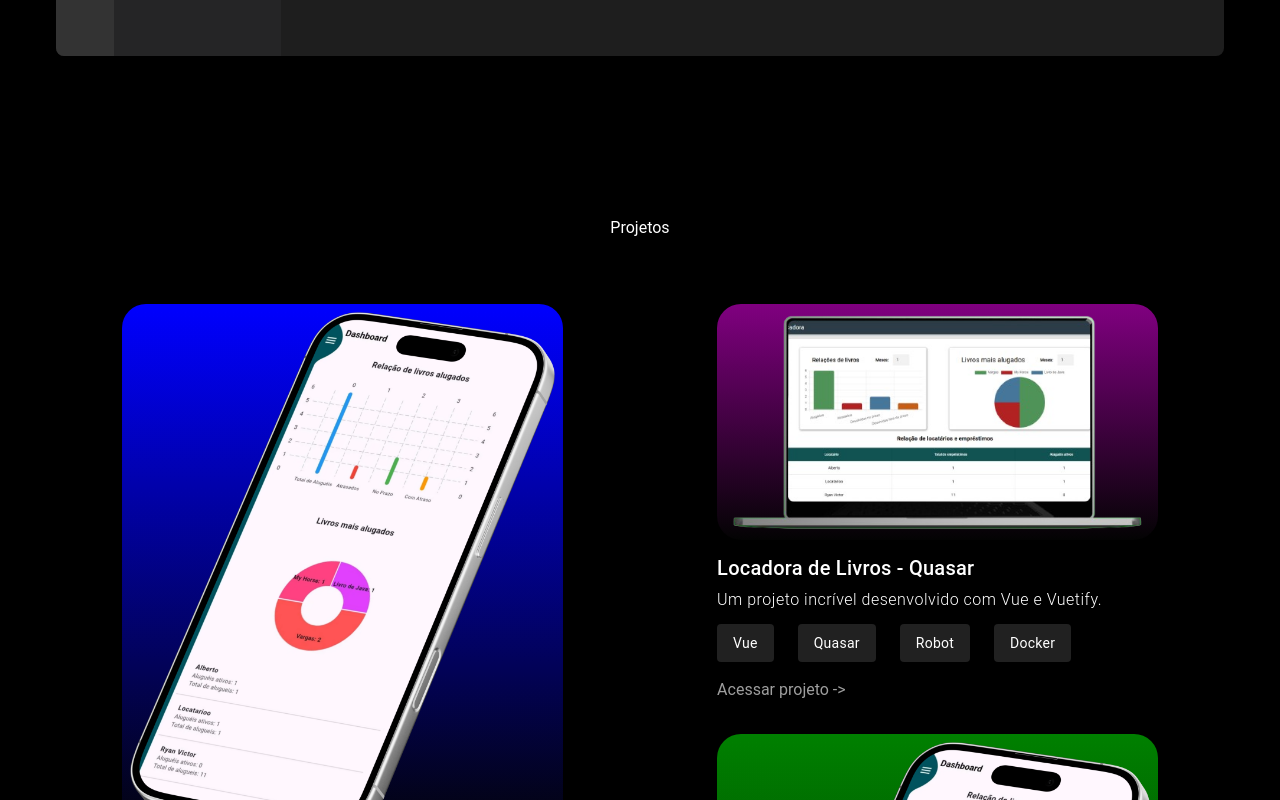
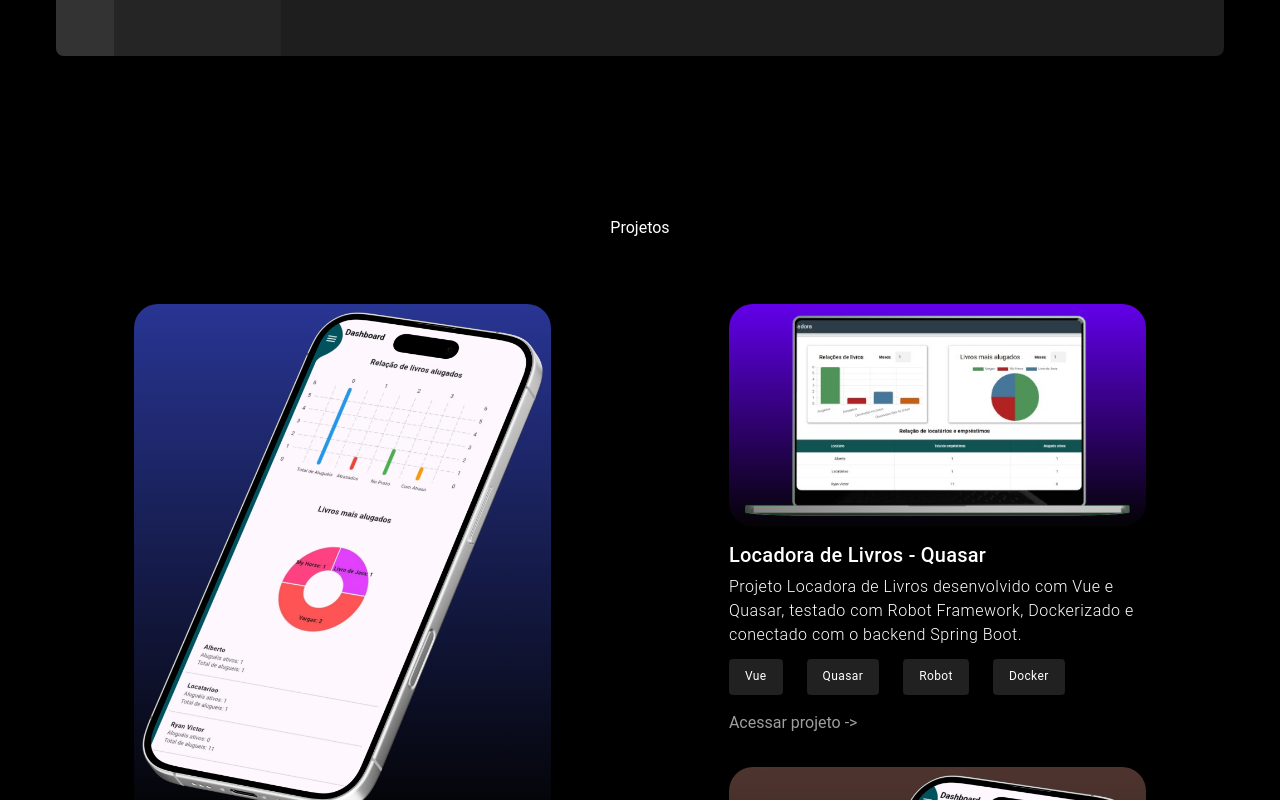
Before and after one commit to RyanVictorDev/Portifolio-RyanVictorDev, a Vue app in the folder portifolio-project/: page / in a window 1280 px wide. Shown: the part 2000-2800 px from the top of the page. Built offline with nearby package versions, Linux system fonts and the light colour scheme.

Commit message:
Create: add new projects

```diff
--- a/portifolio-project/src/components/ProjectComponent.vue
+++ b/portifolio-project/src/components/ProjectComponent.vue
@@ -1,5 +1,5 @@
 <template>
-  <v-container>
+  <v-container class="componentWidth">
     <div class="image rounded-xl d-flex justify-center mb-3 pa-2" :style="{ backgroundColor: backgroundColor, backgroundImage: `linear-gradient(${backgroundColor}, rgb(3, 3, 3))` }">
       <img class="projectImage" :src="image" alt="">
     </div>
@@ -12,7 +12,7 @@
     <v-row class="mb-1">
       <v-col v-for="tecnology in technologies" :key="tecnology" cols="auto">
         <v-card class="pa-0 bg-#212121">
-          <v-card-title class="text-body-2 text-center text-white">
+          <v-card-title class="text-caption text-center text-white">
             {{ tecnology }}
           </v-card-title>
         </v-card>
@@ -56,6 +56,10 @@ defineProps({
 </script>
 
 <style scoped>
+.componentWidth {
+  width: 95%;
+}
+
 .image {
   width: 100%;
   max-height: fit-content;
--- a/portifolio-project/src/components/ProjectsPage.vue
+++ b/portifolio-project/src/components/ProjectsPage.vue
@@ -5,29 +5,30 @@
       <v-col cols="10" md="5">
         <ProjectComponent
           title="Locadora de Livros - Flutter"
-          description="Um projeto incrível desenvolvido com Vue e Vuetify."
+          description="Projeto de locadora de livros criada em Flutter e Dart. Projeto desenvolvido para estudo e primeiros passos em Flutter."
           :technologies="['Flutter', 'Dart']"
           image="/images/flutterMockupOriginal.png"
-          background-color="blue"
+          background-color="#283593"
           project-link="https://github.com/RyanVictorDev/Locadora-Flutter"
         />
 
         <ProjectComponent
-          title="Locadora de Livros - Flutter"
-          description="Um projeto incrível desenvolvido com Vue e Vuetify."
-          :technologies="['Flutter', 'Dart']"
-          image="/images/note.png"
-          background-color="red"
+          title="Locadora de Livros - Spring Boot"
+          description="Backend para a Locadora de Livros criado com Java, Spring Boot e Dockerizado. Sistema com authenticação de usuários e controle de registros e estoque."
+          :technologies="['Java', 'Spring Boot', 'Docker', 'Postgres']"
+          image="/images/springbootMockup.png"
+          background-color="#00E676"
           project-link="https://github.com/RyanVictorDev/Locadora-Ryan"
         />
       </v-col>
+
       <v-col cols="10" md="5">
         <ProjectComponent
           title="Locadora de Livros - Quasar"
-          description="Um projeto incrível desenvolvido com Vue e Vuetify."
+          description="Projeto Locadora de Livros desenvolvido com Vue e Quasar, testado com Robot Framework, Dockerizado e conectado com o backend Spring Boot."
           :technologies="['Vue', 'Quasar', 'Robot', 'Docker']"
           image="/images/note.png"
-          background-color="purple"
+          background-color="#6200EA"
           project-link="https://github.com/RyanVictorDev/Locadora-Ryan"
         />
 
@@ -36,7 +37,7 @@
           description="Um projeto incrível desenvolvido com Vue e Vuetify."
           :technologies="['Flutter', 'Dart']"
           image="/images/flutterMockupOriginal.png"
-          background-color="green"
+          background-color="#4E342E"
         />
       </v-col>
     </v-row>
```
Also changed, not shown: portifolio-project/public/images/flutterMokup.png (deleted), portifolio-project/public/images/springbootMockup.png (added).
